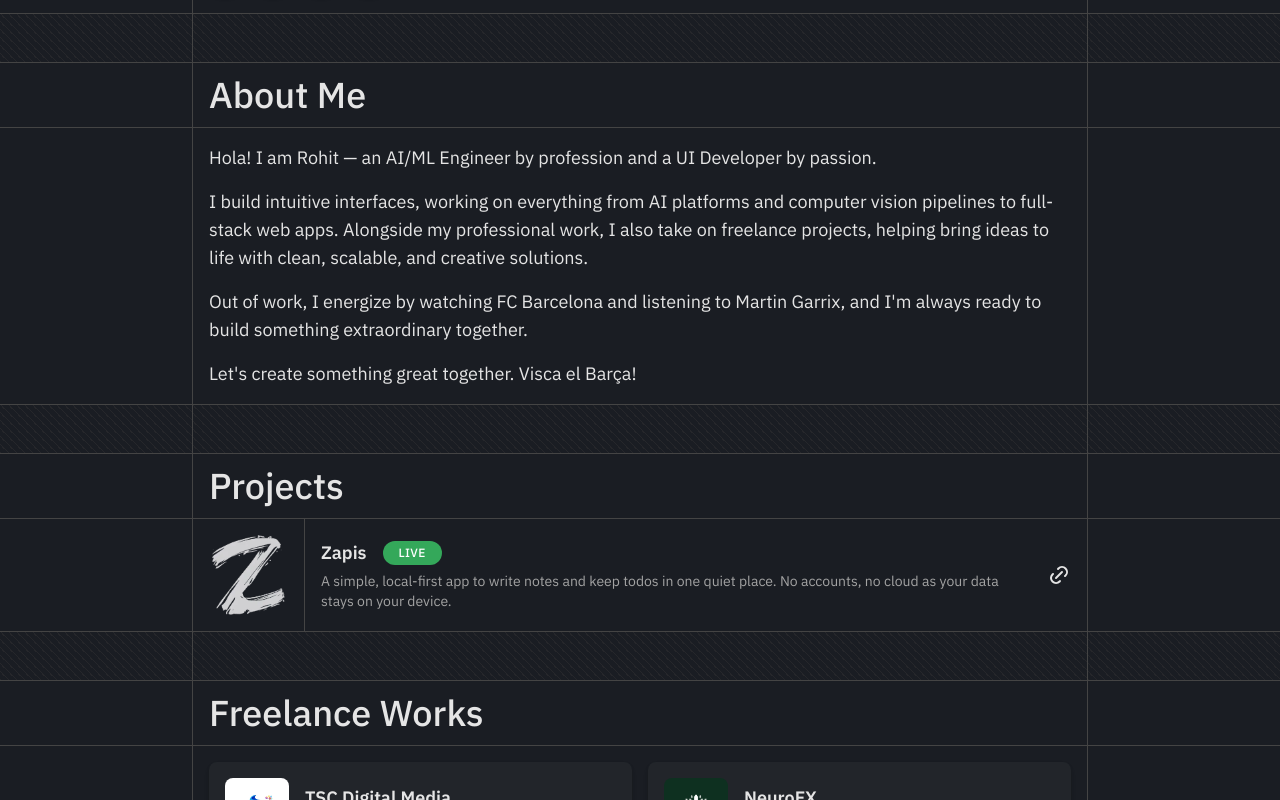
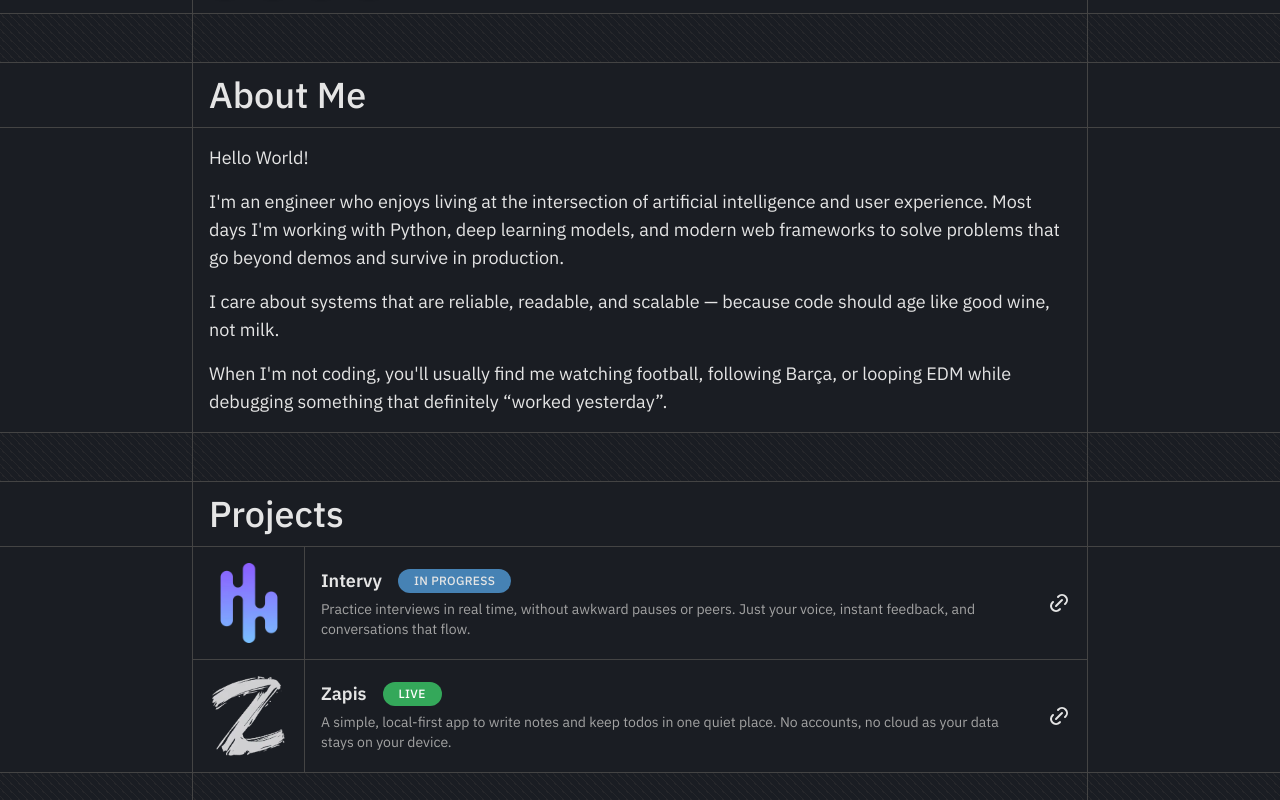
Before and after one commit to rht-21/rht21.in, a Next.js app: page / in a window 1280 px wide. Shown: the part 800-1600 px from the top of the page. Built offline with nearby package versions, Linux system fonts and the light colour scheme.

Commit message:
feat: add vercel analytics and update projects section
- Add @vercel/analytics package and integrate into layout
- Update projects section with new Intervy project and UI improvements
- Clean up unused imports and state in components
- Update about section content

```diff
--- a/app/layout.tsx
+++ b/app/layout.tsx
@@ -5,6 +5,7 @@ import { ThemeProvider } from "@/components/theme-provider";
 import Navbar from "@/components/Navbar";
 import Footer from "@/components/Footer";
 import Separator from "@/components/ui/separator";
+import { Analytics } from "@vercel/analytics/next";
 
 const ibmPlexSans = IBM_Plex_Sans({
   variable: "--font-plex-sans",
@@ -81,6 +82,7 @@ export default function RootLayout({
           <Separator />
           <Footer />
         </ThemeProvider>
+        <Analytics />
       </body>
     </html>
   );
--- a/components/About.tsx
+++ b/components/About.tsx
@@ -3,23 +3,23 @@ import React from "react";
 const About = () => {
   return (
     <main className="border-b">
-      <div className="flex flex-col gap-4 p-4 text-lg border-vertical align-center">
+      <div className="border-vertical align-center flex flex-col gap-4 p-4 text-lg">
+        <p>Hello World!</p>
         <p>
-          Hola! I am Rohit — an AI/ML Engineer by profession and a UI Developer
-          by passion.
+          I&apos;m an engineer who enjoys living at the intersection of
+          artificial intelligence and user experience. Most days I&apos;m
+          working with Python, deep learning models, and modern web frameworks
+          to solve problems that go beyond demos and survive in production.
         </p>
         <p>
-          I build intuitive interfaces, working on everything from AI platforms
-          and computer vision pipelines to full-stack web apps. Alongside my
-          professional work, I also take on freelance projects, helping bring
-          ideas to life with clean, scalable, and creative solutions.
+          I care about systems that are reliable, readable, and scalable —
+          because code should age like good wine, not milk.
         </p>
         <p>
-          Out of work, I energize by watching FC Barcelona and listening to
-          Martin Garrix, and I&apos;m always ready to build something
-          extraordinary together.
+          When I&apos;m not coding, you&apos;ll usually find me watching
+          football, following Barça, or looping EDM while debugging something
+          that definitely “worked yesterday”.
         </p>
-        <p>Let&apos;s create something great together. Visca el Barça!</p>
       </div>
     </main>
   );
--- a/components/Navbar.tsx
+++ b/components/Navbar.tsx
@@ -20,7 +20,6 @@ const navItems = [
 const Navbar = () => {
   const path = usePathname().split("/")[1];
   const [isScrolled, setIsScrolled] = useState(false);
-  const [isSheetOpen, setIsSheetOpen] = useState(false);
   const { y: currentScrollY } = useWindowScroll();
 
   useEffect(() => {
--- a/components/Projects.tsx
+++ b/components/Projects.tsx
@@ -16,10 +16,19 @@ type Projects = {
 
 const ProjectData: Projects[] = [
   {
+    title: "Intervy",
+    description:
+      "Practice interviews in real time, without awkward pauses or peers. Just your voice, instant feedback, and conversations that flow.",
+    link: "https://intervy.rht21.site",
+    isLive: true,
+    isBuilding: true,
+    isDark: false,
+  },
+  {
     title: "Zapis",
     description:
       "A simple, local-first app to write notes and keep todos in one quiet place. No accounts, no cloud as your data stays on your device.",
-    link: "https://zapis-notes.vercel.app",
+    link: "https://zapis.rht21.site",
     isLive: true,
     isBuilding: false,
     isDark: true,
@@ -49,14 +58,14 @@ const Projects = () => {
                 <div className="flex flex-1 flex-col gap-1 px-4">
                   <div className="flex items-center justify-start gap-4">
                     <h4 className="font-semibold">{project.title}</h4>
-                    {project.isLive ? (
-                      <span className="bg-primary text-primary-foreground rounded-4xl px-4 py-1 text-xs font-medium tracking-wide uppercase">
-                        Live
+                    {project.isBuilding ? (
+                      <span className="bg-secondary text-secondary-foreground rounded-4xl px-4 py-1 text-xs font-medium tracking-wide uppercase">
+                        In Progress
                       </span>
                     ) : (
-                      project.isBuilding && (
-                        <span className="bg-secondary text-secondary-foreground rounded-4xl px-4 py-1 text-xs font-medium tracking-wide uppercase">
-                          In Progress
+                      project.isLive && (
+                        <span className="bg-primary text-primary-foreground rounded-4xl px-4 py-1 text-xs font-medium tracking-wide uppercase">
+                          Live
                         </span>
                       )
                     )}
--- a/components/ui/play-sound.tsx
+++ b/components/ui/play-sound.tsx
@@ -1,5 +1,4 @@
 import { useEffect, useRef, useState } from "react";
-import Image from "next/image";
 import Link from "next/link";
 import { Tooltip, TooltipContent, TooltipTrigger } from "./tooltip";
 import { Kbd, KbdGroup } from "./kbd";
--- a/package.json
+++ b/package.json
@@ -15,6 +15,7 @@
     "@radix-ui/react-tooltip": "^1.2.8",
     "@tabler/icons-react": "^3.34.1",
     "@types/react-syntax-highlighter": "^15.5.13",
+    "@vercel/analytics": "^1.6.1",
     "class-variance-authority": "^0.7.1",
     "clsx": "^2.1.1",
     "ldrs": "^1.1.7",
```
Also changed, not shown: public/projects/intervy.webp (added), 1 other file (tests, documents, lock files or other folders).
